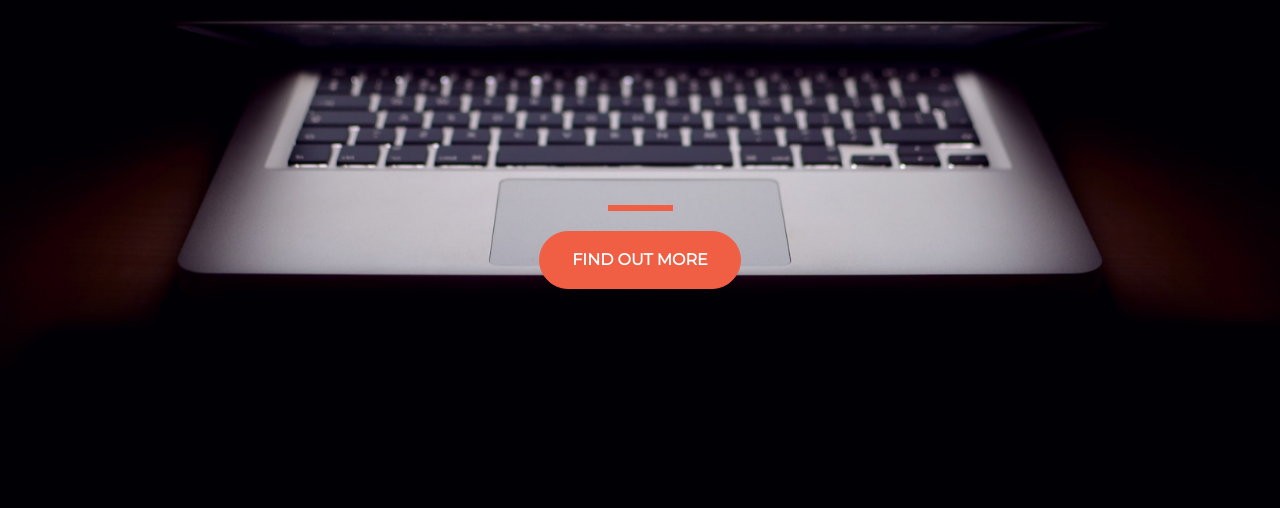
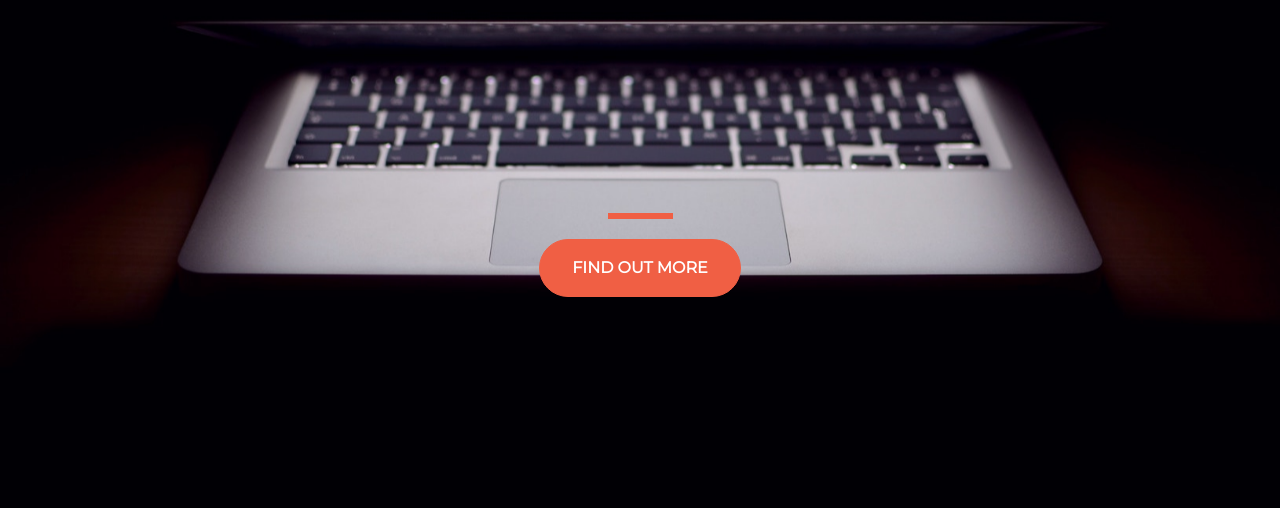
Before and after one commit to whr1985/start-up-of-the-year, a plain HTML site: page index.html in a window 1280 px wide. Shown: the part 292-800 px from the top of the page. Drawn offline with nearby package versions, Linux system fonts and the light colour scheme.

Commit message:
Update style.css

```diff
--- a/style.css
+++ b/style.css
@@ -26,7 +26,7 @@ hr {
 }
 
 .buffer {
-  height: 12rem;
+  height: 13rem;
 }
 
 .btn-xl {
```
